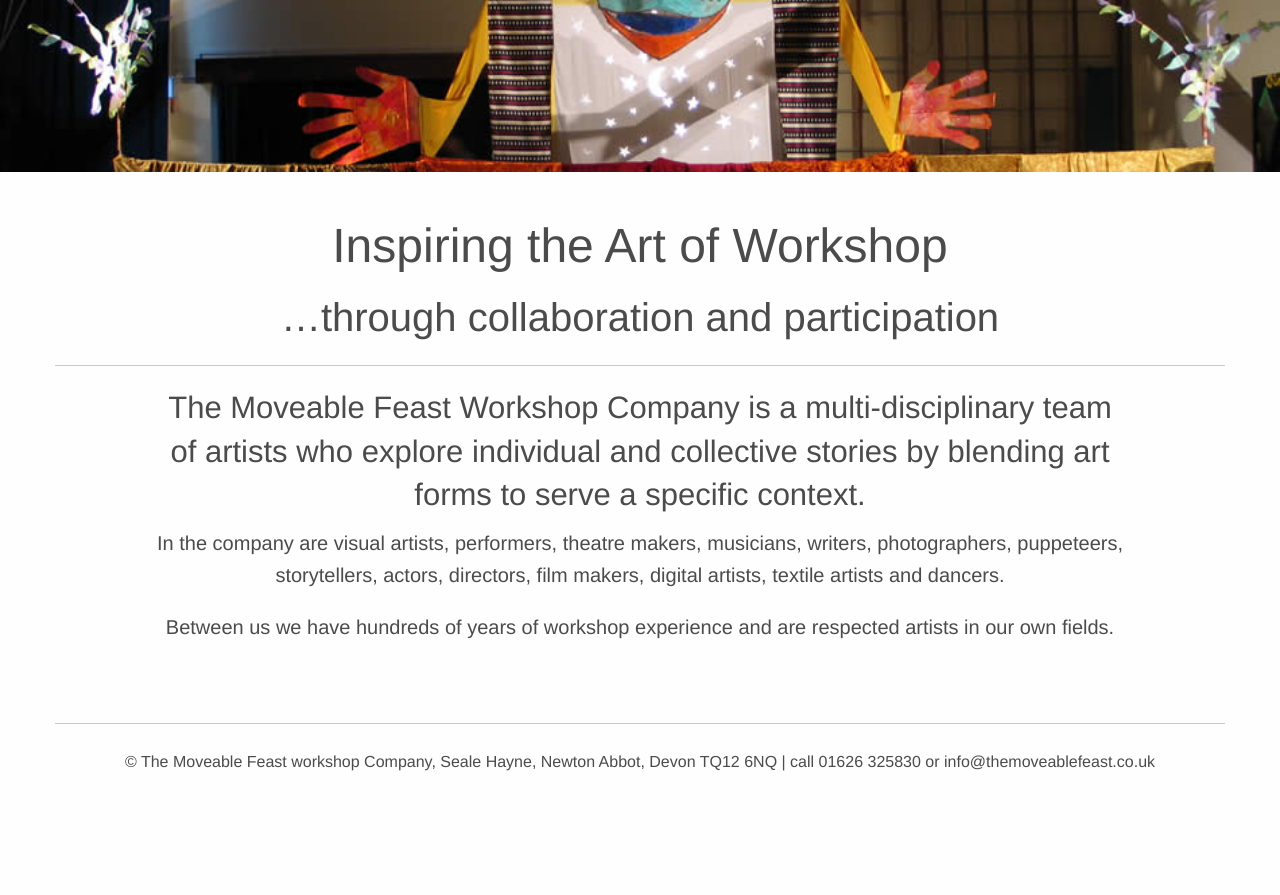
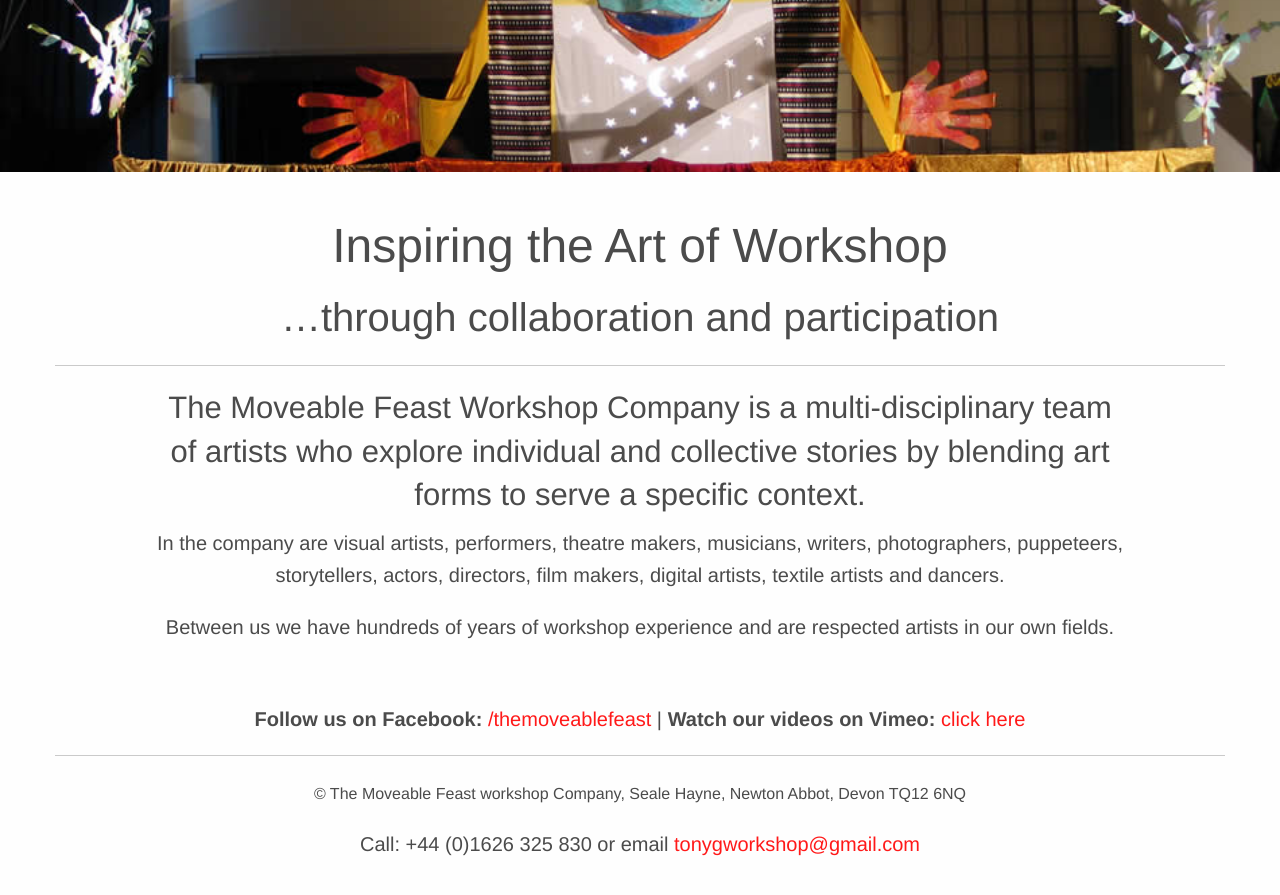
Before and after one commit to robertjohnhoskins/themoveablefeast.co.uk, a Jekyll site: the page built from index.md, in a window 1280 px wide and 900 px high, scrolled down 741 px. Shown: the top 895 px of the window. Built offline with Jekyll 4.4.1, drawn with Linux system fonts in a browser that asks for light colours; some web fonts are replaced; before the commit the page ends 1557 px from its top, so only the background shows below that.

Commit message:
Alterations
Added in vimeo and facebook links to footer. Added video to about us
page.

```diff
--- a/_config.yml
+++ b/_config.yml
@@ -19,11 +19,12 @@ telephone: +44 (0)1626 325 830
 mobile: +44 (0)7950 998 911
 description: > # this means to ignore newlines until "baseurl:"
   The Moveable Feast Workshop Company is a multi-disciplinary team of artists who explore individual and collective stories by blending art forms to serve a specific context.
-smalltext: The Moveable Feast workshop Company, Seale Hayne, Newton Abbot, Devon TQ12 6NQ | call 01626 325830 or info@themoveablefeast.co.uk
+smalltext: The Moveable Feast workshop Company, Seale Hayne, Newton Abbot, Devon TQ12 6NQ
 baseurl: "" # the subpath of your site, e.g. /blog
 url: "http://www.themoveablefeast.co.uk/" # the base hostname & protocol for your site
 twitter_username: jekyllrb
 facebook: https://www.facebook.com/The-Moveable-Feast-Workshop-Company-195435597165541/
+vimeo: https://vimeo.com/themoveablefeast
 github_username:  jekyll
 
 # Build settings
--- a/_includes/site__footer.html
+++ b/_includes/site__footer.html
@@ -1,8 +1,10 @@
 <footer class="site__footer">
   <div class="row">
     <div class="large-12 columns text-center">
+      <p><strong>Follow us on Facebook:</strong> <a href="{{site.facebook}}">/themoveablefeast</a> | <strong>Watch our videos on Vimeo:</strong> <a href="{{site.vimeo}}">click here</a></p>
       <hr>
-      <p class="text-center text-white"><small>&copy; {{site.smalltext}} </small></p>
+      <p class="text-center text-white"><small>&copy; The Moveable Feast workshop Company, Seale Hayne, Newton Abbot, Devon TQ12 6NQ</small></p>
+      <p>Call: {{site.telephone}} or email <a href="mailto:{{site.email}}">{{site.email}}</a></p>
     </div>
   </div>
 </footer>
```
Also changed, not shown: _posts/2016-10-13-welcome-to-jekyll.markdown (deleted, +0 -25 lines), about.md (+18 -0 lines).
